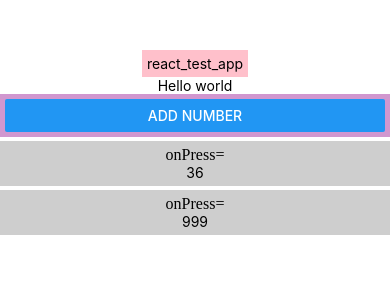
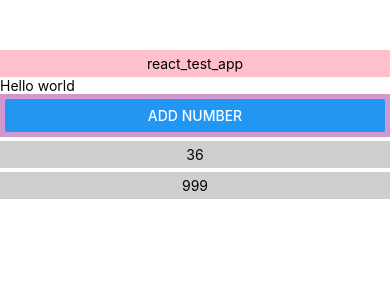
Before and after one commit to ChloePark85/react_test_app, a React Native app: screen / in a window 390 px wide. Shown: the top 300 px of the page. Built offline with nearby package versions, Linux system fonts and the light colour scheme.

Commit message:
Edited delete function

```diff
--- a/App.js
+++ b/App.js
@@ -7,7 +7,7 @@
  */
 
 import React, { Component } from 'react';
-import { View, StyleSheet, Text} from 'react-native';
+import { View, StyleSheet, Text, ScrollView} from 'react-native';
 import Header from './src/header'
 import Generator from './src/generator'
 import NumList from './src/numlist'
@@ -29,8 +29,13 @@ class App extends Component {
     })
   }
 
-  onNumDelete = () => {
-    alert("Delete")
+  onNumDelete = (position) => {
+    const newArray = this.state.random.filter((num, index) => {
+      return position != index;
+    })
+    this.setState({
+      random: newArray
+    })
   }
 
   render() {
@@ -42,9 +47,12 @@ class App extends Component {
             Hello world
           </Text>
         </View>
-        <Generator add={this.onAddRandomNum}/>
-        <NumList num={this.state.random}
-        delete={this.onNumDelete}/>
+        <ScrollView>
+          <Generator add={this.onAddRandomNum}/>
+          <NumList num={this.state.random}
+          delete={this.onNumDelete}/>
+        </ScrollView>
+
 
       </View>
     )
@@ -55,7 +63,7 @@ const styles = StyleSheet.create({
   mainView: {
     backgroundColor: 'white',
     paddingTop: 50,
-    alignItems: "center",
+    //alignItems: "center",
     //justifyContent: "center"
   }
 })
--- a/src/numlist.js
+++ b/src/numlist.js
@@ -6,13 +6,11 @@ const Numlist = (props) => {
         props.num.map((item, idx) => (
             <TouchableOpacity
             style = {styles.numList}
-            key={idx}>
-            onPress={()=>props.delete}
+            key={idx}
+            onPress={()=>props.delete(idx)}>
                 <Text>{item}</Text>
             </TouchableOpacity>
         ))
-
-
     )
     }
 
```
